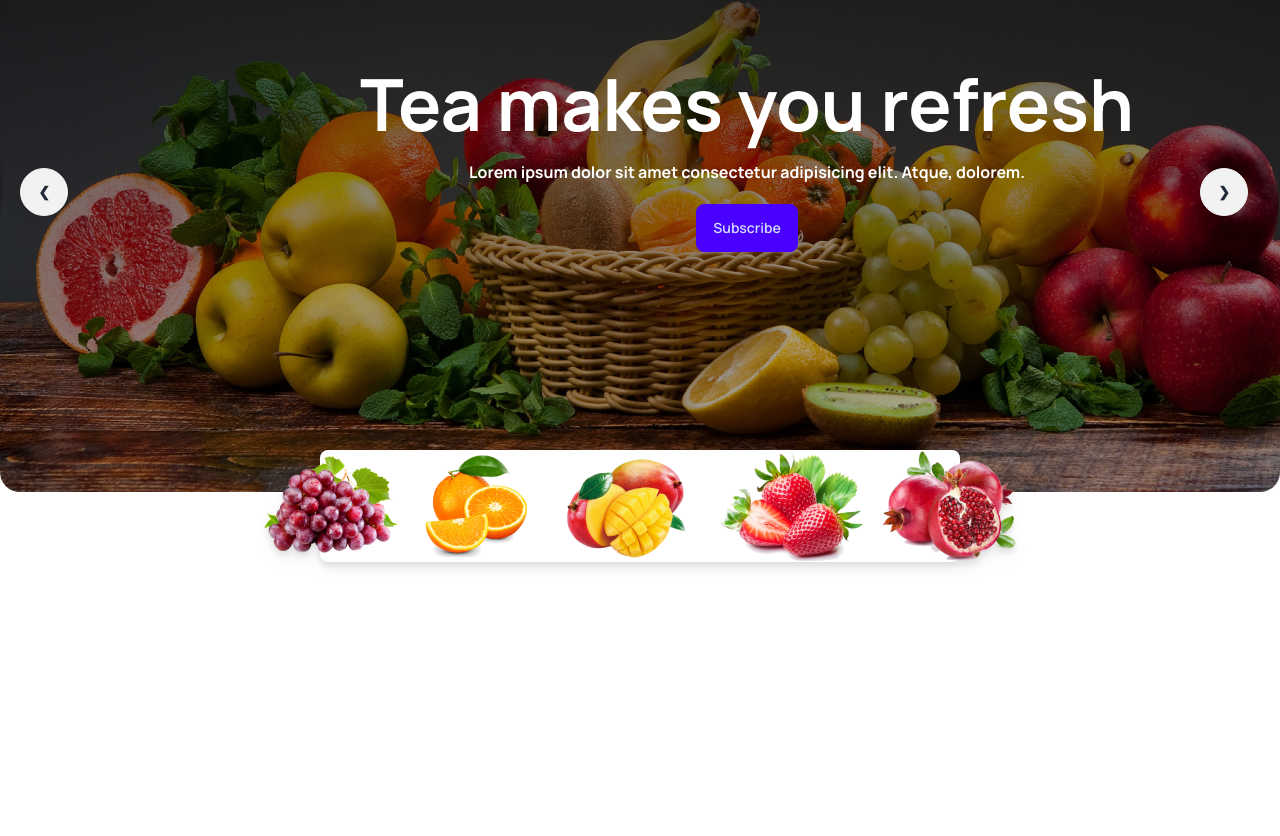
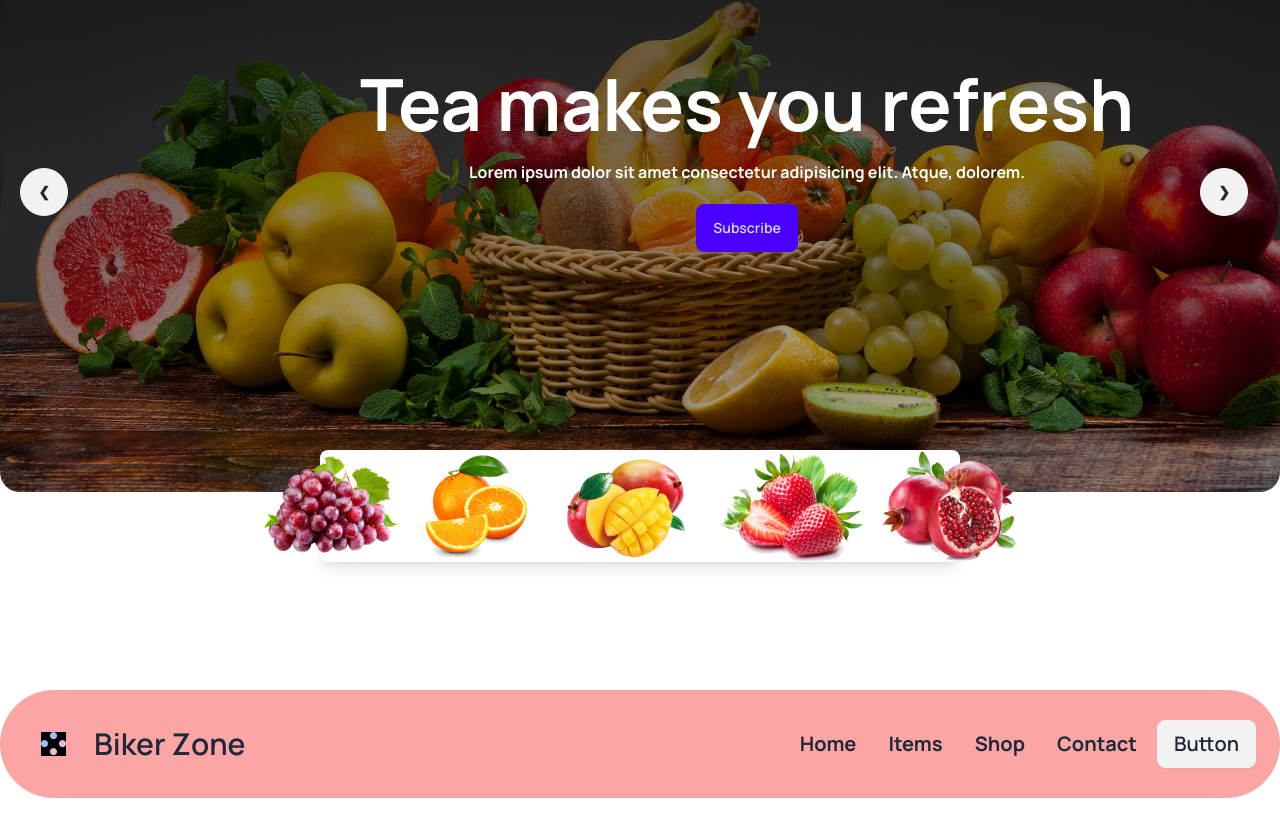
Before and after one commit to JuniaFatema/tea-house-with-daisyUl, a plain HTML site: page index.html in a window 1280 px wide. Shown: the part 2415-3251 px from the top of the page. Before the commit the page ends 3105 px from the top, so only its background shows below. Drawn offline with nearby package versions, Linux system fonts and the light colour scheme; grey boxes are pictures that could not be loaded.

Commit message:
nav-bar added

```diff
--- a/index.html
+++ b/index.html
@@ -274,7 +274,7 @@
 
             </div>
             <div class="flex justify-center items-center">
-                <div class="bg-white flex justify-center items-center gap-4 lg:w-1/2 drop-shadow-lg rounded-lg transform -translate-y-5 lg:-translate-y-12">
+                <div class="bg-white flex justify-center items-center gap-4 lg:w-1/2 shadow-lg rounded-lg transform -translate-y-5 lg:-translate-y-12">
                     <img class="w-12 lg:w-full" src="./images/fruit1.png" alt="">
                     <img class="w-12 lg:w-full" src="./images/fruit2.png" alt="">
                     <img class="w-12 lg:w-full" src="./images/fruit3.png" alt="">
@@ -284,6 +284,36 @@
 
             </div>
         </section>
+        <nav>
+            <div class="navbar bg-red-300 p-6 rounded-full">
+                <div class="flex-1">
+                  <div class="dropdown">
+                    <div tabindex="0" role="button" class="btn btn-ghost lg:hidden">
+                      <svg xmlns="http://www.w3.org/2000/svg" class="h-5 w-5" fill="none" viewBox="0 0 24 24" stroke="currentColor"><path stroke-linecap="round" stroke-linejoin="round" stroke-width="2" d="M4 6h16M4 12h8m-8 6h16" /></svg>
+                    </div>
+                    <ul tabindex="0" class="menu menu-sm dropdown-content mt-3 z-[1] p-2 shadow bg-base-100 rounded-box w-52">
+                      <li><a>Home</a></li>
+                      <li><a>Items</a></li>
+                      <li><a>Shop</a></li>
+                      <li><a>Contact</a></li>
+                    </ul>
+                  </div>
+                  <a class="btn btn-ghost text-3xl"><img class="bg-black mr-5" src="./images/circles.png" alt="">Biker Zone</a>
+
+                </div>
+                <div class="navbar-center hidden lg:flex">
+                  <ul class="menu menu-horizontal px-1 font-bold text-xl">
+                    <li><a>Home</a></li>
+                      <li><a>Items</a></li>
+                      <li><a>Shop</a></li>
+                      <li><a>Contact</a></li>
+                  </ul>
+                </div>
+                <div class="">
+                  <a class="btn text-xl">Button</a>
+                </div>
+              </div>
+        </nav>
 
 
     </main>
```
